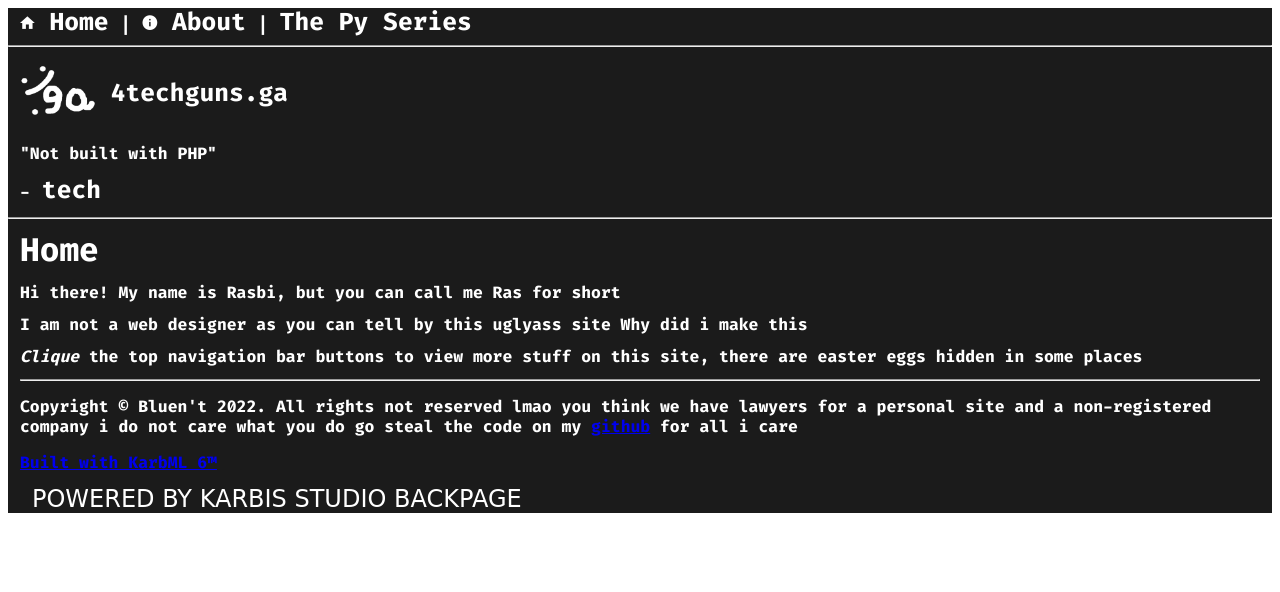
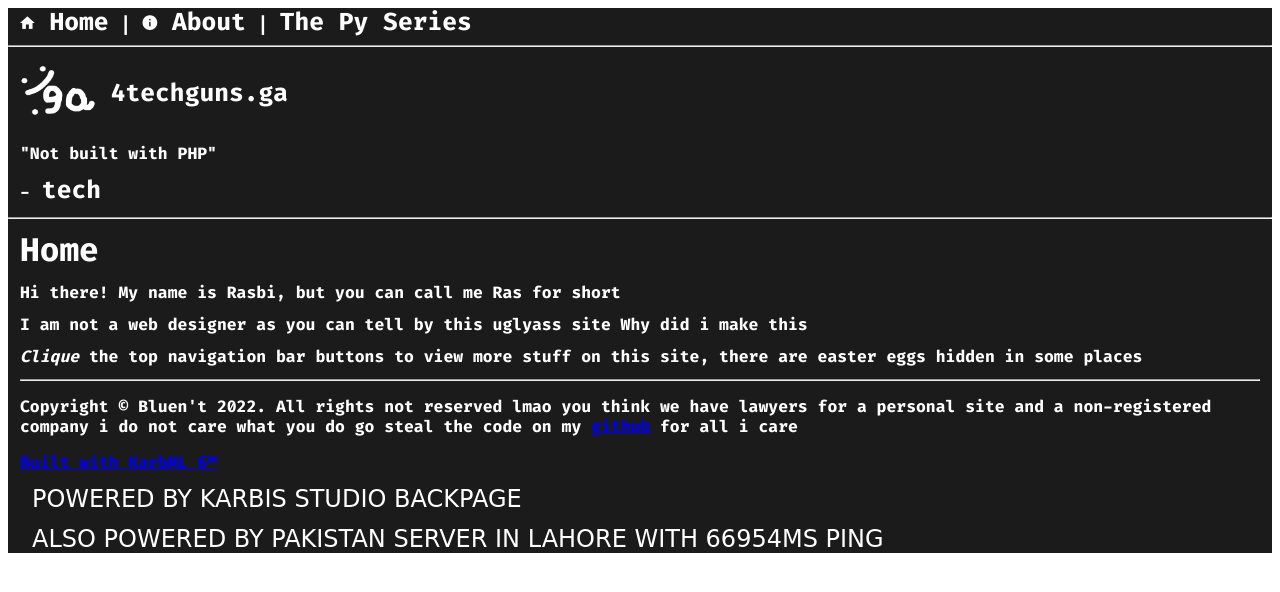
Before and after one commit to wafledits/4techgunsdotga, a Next.js app: page / in a window 1280 px wide. Shown: the top 592 px of the page. Built offline with nearby package versions, Linux system fonts and the light colour scheme.

Commit message:
PAKISTAN ZINDABAD (thanks ragarnoky)

```diff
--- a/components/Footer.js
+++ b/components/Footer.js
@@ -8,6 +8,7 @@ export default function Footer()
             <p>Copyright &copy; Bluen&apos;t 2022. All rights not reserved lmao you think we have lawyers for a personal site and a non-registered company i do not care what you do go steal the code on my <a href="https://github.com/4techguns/4techgunsdotga">github</a> for all i care</p>
             <a href="a.png">Built with KarbML 6&trade;</a>
             <p className={styles.comiksand}>POWERED BY KARBIS STUDIO BACKPAGE</p>
+            <p className={styles.comiksand}>ALSO POWERED BY PAKISTAN SERVER IN LAHORE WITH 66954MS PING</p>
         </div>
     )
 }
```
